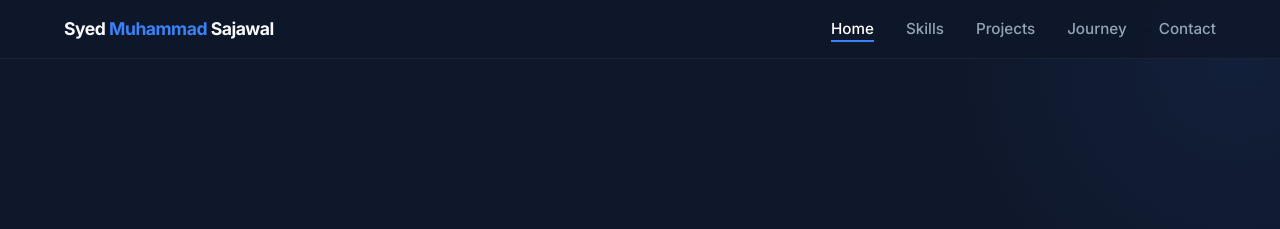
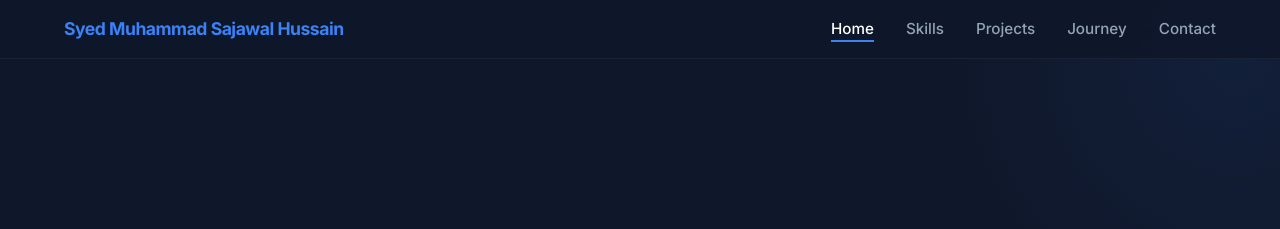
Before and after one commit to SyedMuhammadSajawalHussain/SyedMuhammadSajawalHussain.github.io, a plain HTML site: page index.html in a window 1280 px wide. Shown: the top 229 px of the page. Drawn offline with Linux system fonts and the light colour scheme.

Commit message:
Update index.html

```diff
--- a/index.html
+++ b/index.html
@@ -734,7 +734,7 @@
     <!-- ========== NAVIGATION ========== -->
     <nav>
         <div class="container">
-            <a href="#" class="nav-logo">Syed <span>Muhammad</span> Sajawal</a>
+            <a href="#" class="nav-logo"> <span>Syed Muhammad Sajawal Hussain</span></a>
             <ul class="nav-links" id="navLinks">
                 <li><a href="#hero" class="active">Home</a></li>
                 <li><a href="#skills">Skills</a></li>
```
